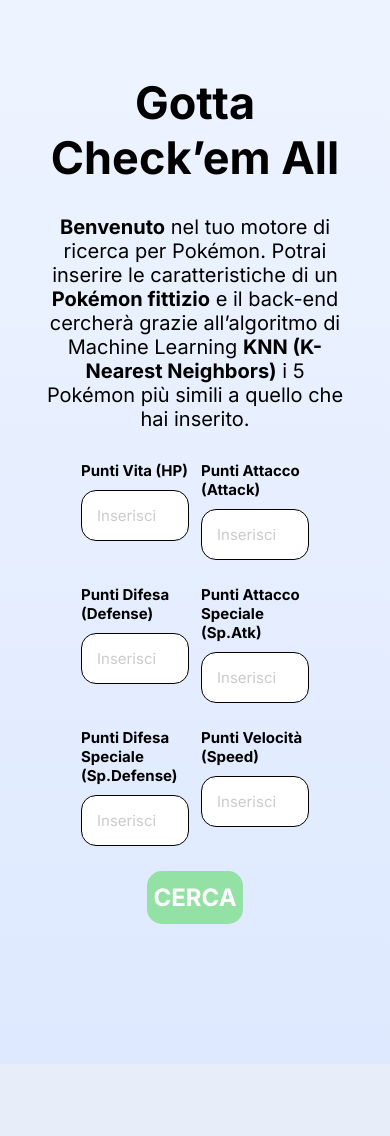
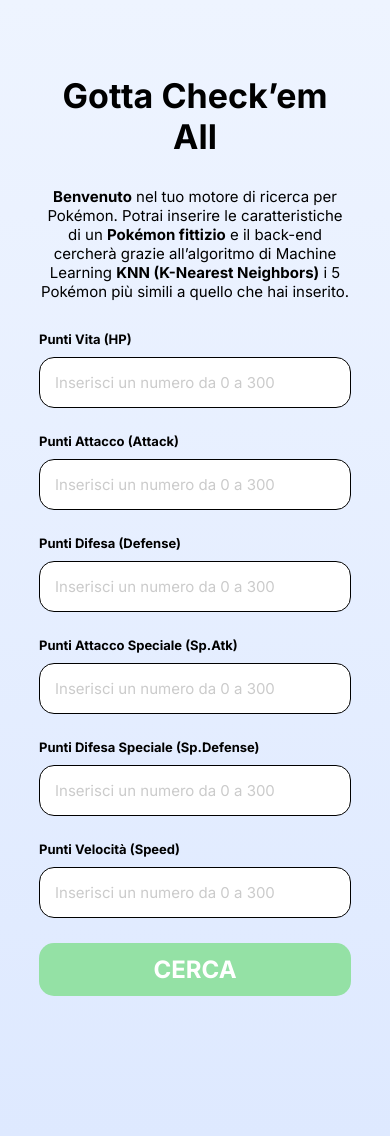
Before and after one commit to Jonnycp/Gotta-Catch-Em-All, a PHP site: page / in a window 390 px wide. Before the commit the page ends 924 px from the top, so only its background shows below. Run offline with PHP 8.4, Linux system fonts and the light colour scheme.

Commit message:
applicazione del responsive

```diff
--- a/static/css/button.css
+++ b/static/css/button.css
@@ -22,3 +22,9 @@
     transition: 0.3s;
 
 }
+
+@media screen and (max-width:768px){
+    button[type=submit]{
+       min-width: 100%;
+    }
+}
--- a/static/css/card.css
+++ b/static/css/card.css
@@ -75,3 +75,15 @@
 section.results .card .img img {
     width: 100%;
 }
+
+
+@media screen and (max-width:1024px){
+    section.results .card{
+        flex-basis: 48%;
+    }
+}
+@media screen and (max-width:768px){
+    section.results .card{
+        flex-basis: 100%;
+    }
+}
--- a/static/css/inputs.css
+++ b/static/css/inputs.css
@@ -48,3 +48,26 @@
     flex-direction: column;
     align-items: center;
 }
+
+@media screen and (max-width:1024px){
+    form .inputs .formGroup{
+        flex-basis:48%;
+
+    }
+    form .inputs .formGroup label{
+        font-size:13px;
+        padding-right: 11.3px;
+    }
+}
+
+@media screen and (max-width:768px){
+    form .inputs .formGroup{
+        flex-basis:100%;
+
+    }
+    form .inputs .formGroup label{
+        font-size:13px;
+        padding-right: 11.3px;
+    }
+
+}
--- a/static/css/style.css
+++ b/static/css/style.css
@@ -37,3 +37,14 @@
     margin-bottom: 30px;
     font-weight: 400;
 }
+
+@media screen and (max-width:768px){
+    .title h1{
+        font-size: 34px;
+    }
+
+    .title h2{
+        font-size: 15px;
+
+    }
+}
```
